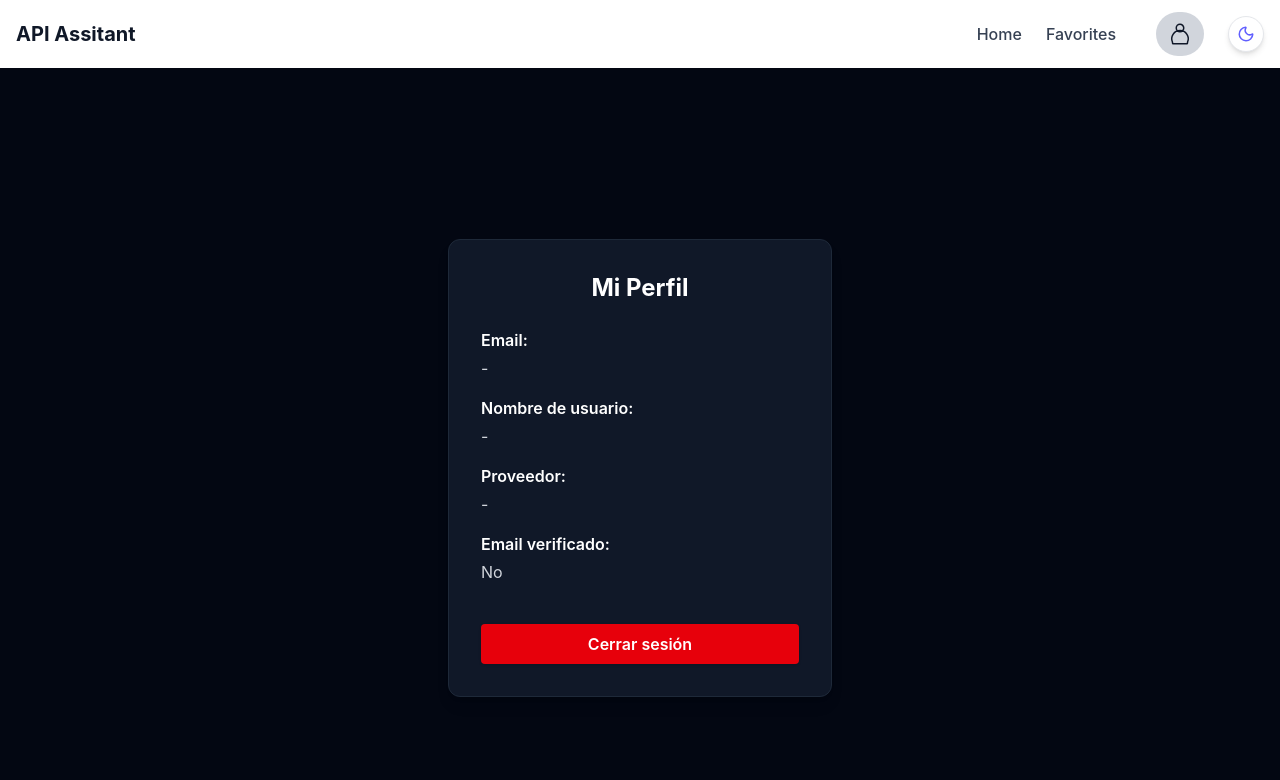
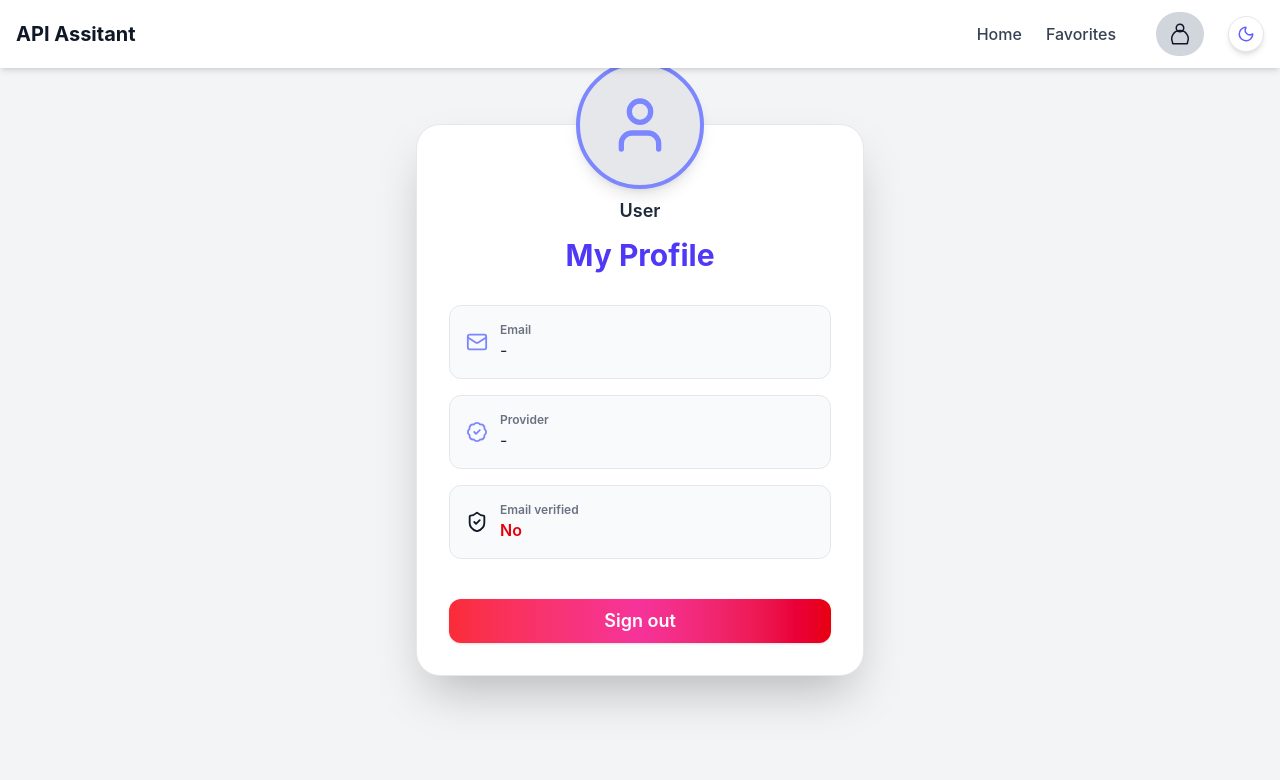
Before and after one commit to dhernandeez13/Api-Assistant, a React (Vite) app: page /profile in a window 1280 px wide. Shown: the top 780 px of the page. Built offline with nearby package versions, Linux system fonts and the light colour scheme; no server answers.

Commit message:
Profile and navbar

```diff
--- a/src/components/NavBar.jsx
+++ b/src/components/NavBar.jsx
@@ -3,13 +3,31 @@ import { useAuth } from "../contexts/authContext";
 import { useApiContext } from "../contexts/ApiContext";
 import { doSignOut } from "../firebase/auth";
 import ThemeToggle from "./ThemeToggle";
+import React, { useEffect, useState } from "react";
 
 function Navbar() {
   const navigate = useNavigate();
   const { userLoggedIn } = useAuth();
   const { favorites, showFavoritesIndicator } = useApiContext();
+
+  // Estado para saber si hay scroll
+  const [scrolled, setScrolled] = useState(false);
+
+  useEffect(() => {
+    const handleScroll = () => {
+      setScrolled(window.scrollY > 0);
+    };
+    window.addEventListener("scroll", handleScroll);
+    return () => window.removeEventListener("scroll", handleScroll);
+  }, []);
+
   return (
-    <nav className="bg-white text-gray-900 dark:bg-gray-900 dark:text-white px-4 py-3 flex items-center justify-between shadow-md transition-colors duration-300">
+    <nav
+      className={`fixed top-0 left-0 right-0 z-50 px-4 py-3 flex items-center justify-between shadow-md transition-colors duration-300
+        ${scrolled ? "bg-white/70 dark:bg-gray-900/70 backdrop-blur-md" : "bg-white dark:bg-gray-900"}
+        text-gray-900 dark:text-white`
+      }
+    >
       <div className="text-xl font-bold text-gray-900 dark:text-white">
         <Link to="/">API Assitant</Link>
       </div>
--- a/src/pages/Home.jsx
+++ b/src/pages/Home.jsx
@@ -130,7 +130,7 @@ function Home() {
   }, [searchQuery, language, license, topic, owner, minStars, recent, apis]);
 
   return (
-    <div className="p-4 bg-white dark:bg-gray-900 text-gray-900 dark:text-white min-h-screen transition-colors duration-300">
+    <div className="p-4 pt-20 bg-white dark:bg-gray-900 text-gray-900 dark:text-white min-h-screen transition-colors duration-300">
       <form
         onSubmit={handleSearch}
         className="flex flex-col sm:flex-row sm:max-w-xl sm:mx-auto sm:gap-0 gap-2 mb-6"
--- a/src/pages/Profile.jsx
+++ b/src/pages/Profile.jsx
@@ -2,6 +2,7 @@ import React from "react";
 import { useAuth } from "../contexts/authContext";
 import { useNavigate } from "react-router-dom";
 import { doSignOut } from "../firebase/auth";
+import { User, Mail, BadgeCheck, ShieldCheck } from "lucide-react";
 
 const Profile = () => {
   const { currentUser } = useAuth();
@@ -13,36 +14,54 @@ const Profile = () => {
   };
 
   return (
-    <div className="flex flex-col items-center justify-center min-h-screen bg-gray-950">
-      <div className="bg-gray-900 p-8 rounded-xl shadow-lg w-96 border border-gray-800 text-white">
-        <h2 className="text-2xl font-bold mb-6 text-center">Mi Perfil</h2>
-        <div className="mb-4">
-          <span className="font-semibold">Email:</span>
-          <div className="mt-1 text-gray-300">{currentUser?.email || '-'}</div>
+    <div className="flex flex-col items-center justify-center min-h-screen bg-gray-100 dark:bg-gray-950 transition-colors duration-300">
+      <div className="relative flex flex-col items-center w-full max-w-md p-8 rounded-3xl shadow-2xl border border-gray-200 dark:border-gray-800 bg-white dark:bg-gray-900 transition-colors duration-300">
+        {/* Avatar */}
+        <div className="absolute -top-16 flex flex-col items-center">
+          <div className="w-32 h-32 rounded-full border-4 border-indigo-400 dark:border-indigo-600 shadow-lg bg-gray-200 dark:bg-gray-800 flex items-center justify-center overflow-hidden">
+            {currentUser?.photoURL ? (
+              <img src={currentUser.photoURL} alt="Avatar" className="w-full h-full object-cover" />
+            ) : (
+              <User size={64} className="text-indigo-400 dark:text-indigo-500" />
+            )}
+          </div>
+          <span className="mt-2 text-lg font-semibold text-gray-800 dark:text-gray-100">
+            {currentUser?.displayName || "User"}
+          </span>
         </div>
-        <div className="mb-4">
-          <span className="font-semibold">Nombre de usuario:</span>
-          <div className="mt-1 text-gray-300">{currentUser?.displayName || '-'}</div>
+        <div className="h-20" />
+        <h2 className="text-3xl font-bold mb-8 text-center text-indigo-600 dark:text-indigo-400">My Profile</h2>
+        <div className="w-full space-y-4">
+          {/* Email */}
+          <div className="flex items-center gap-3 p-4 rounded-xl bg-gray-50 dark:bg-gray-800 border border-gray-200 dark:border-gray-700">
+            <Mail className="text-indigo-400 dark:text-indigo-500" size={22} />
+            <div>
+              <span className="block text-xs text-gray-500 dark:text-gray-400 font-semibold">Email</span>
+              <span className="block text-base text-gray-800 dark:text-gray-100">{currentUser?.email || '-'}</span>
+            </div>
+          </div>
+          {/* Provider */}
+          <div className="flex items-center gap-3 p-4 rounded-xl bg-gray-50 dark:bg-gray-800 border border-gray-200 dark:border-gray-700">
+            <BadgeCheck className="text-indigo-400 dark:text-indigo-500" size={22} />
+            <div>
+              <span className="block text-xs text-gray-500 dark:text-gray-400 font-semibold">Provider</span>
+              <span className="block text-base text-gray-800 dark:text-gray-100">{currentUser?.providerData?.map((p) => p.providerId).join(', ') || '-'}</span>
+            </div>
+          </div>
+          {/* Email verified */}
+          <div className="flex items-center gap-3 p-4 rounded-xl bg-gray-50 dark:bg-gray-800 border border-gray-200 dark:border-gray-700">
+            <ShieldCheck className={`text-${currentUser?.emailVerified ? 'green' : 'red'}-400 dark:text-${currentUser?.emailVerified ? 'green' : 'red'}-500`} size={22} />
+            <div>
+              <span className="block text-xs text-gray-500 dark:text-gray-400 font-semibold">Email verified</span>
+              <span className={`block text-base font-semibold ${currentUser?.emailVerified ? 'text-green-600 dark:text-green-400' : 'text-red-600 dark:text-red-400'}`}>{currentUser?.emailVerified ? 'Yes' : 'No'}</span>
+            </div>
+          </div>
         </div>
-        <div className="mb-4">
-          <span className="font-semibold">Proveedor:</span>
-          <div className="mt-1 text-gray-300">{currentUser?.providerData?.map((p) => p.providerId).join(', ') || '-'}</div>
-        </div>
-        <div className="mb-4">
-          <span className="font-semibold">Email verificado:</span>
-          <div className="mt-1 text-gray-300">{currentUser?.emailVerified ? 'Sí' : 'No'}</div>
-        </div>
-        {currentUser?.photoURL && (
-          <div className="mb-4 flex flex-col items-center">
-            <span className="font-semibold">Avatar:</span>
-            <img src={currentUser.photoURL} alt="Avatar" className="mt-2 w-20 h-20 rounded-full border-2 border-indigo-500 shadow" />
-          </div>
-        )}
         <button
           onClick={handleLogout}
-          className="w-full bg-red-600 text-white py-2 rounded hover:bg-red-700 transition font-semibold shadow mt-6"
+          className="w-full bg-gradient-to-r from-red-500 via-pink-500 to-red-600 text-white py-2 rounded-xl hover:brightness-110 transition font-semibold shadow mt-10 text-lg"
         >
-          Cerrar sesión
+          Sign out
         </button>
       </div>
     </div>
```
